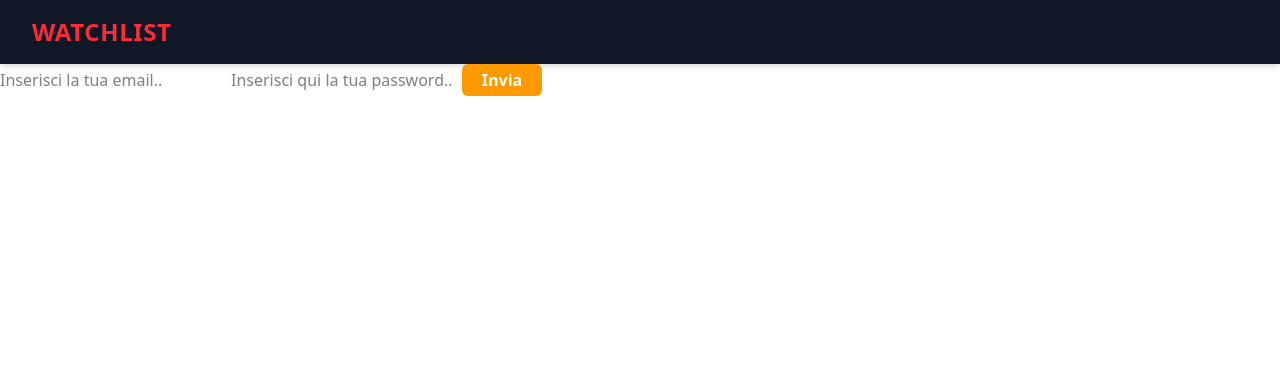
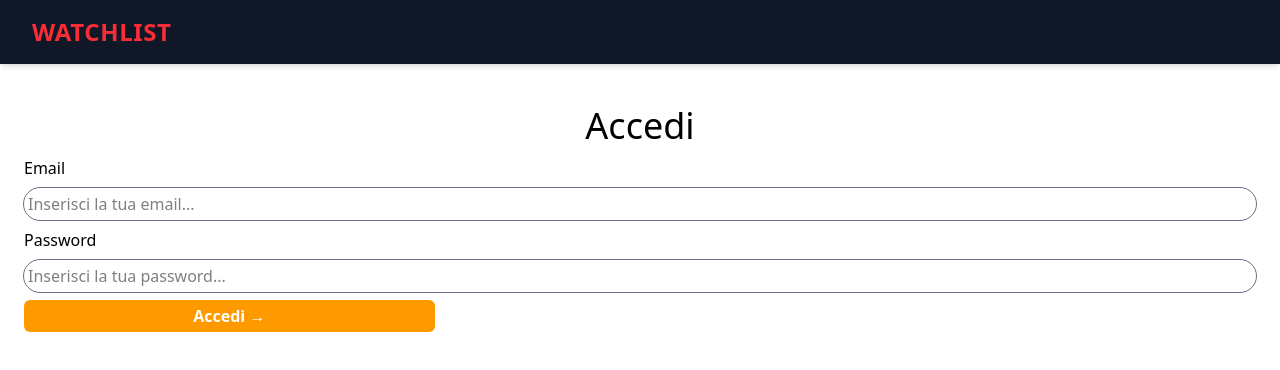
Before and after one commit to boomer934/watchlist, a React (Vite) app in the folder client/: page /login in a window 1280 px wide. Shown: the top 370 px of the page. Built offline with nearby package versions, Linux system fonts and the light colour scheme.

Commit message:
layout refactoring

```diff
--- a/client/src/components/FormLogin.jsx
+++ b/client/src/components/FormLogin.jsx
@@ -2,48 +2,54 @@ import axios from 'axios'
 import { useNavigate } from 'react-router-dom'
 
 export default function FormLogin({ user, setUser }) {
-    const navigate = useNavigate()
-    const handleSubmit = async(e) => {
-        e.preventDefault()
-        axios.post("http://localhost:5000/login",user)
-        .then(res=> {
-            localStorage.setItem("token",res.data.token)
-            if(res.status === 200){
-                navigate('/home')
-            }
-        })
-        setUser({email:"",password:""})
+  const navigate = useNavigate()
 
+  const handleSubmit = async (e) => {
+    e.preventDefault()
+    try {
+      const response = await axios.post("http://localhost:5000/login", user)
+      localStorage.setItem("token", response.data.token)
+      if (response.status === 200) {
+        navigate('/home')
+      }
+    } catch (error) {
+      console.error(error)
     }
-
+    setUser({ email: "", password: "" })
+  }
 
   return (
-    <>
-      <form onSubmit={handleSubmit}>
+    <div className="flex flex-col items-center h-full mt-8">
+      <h1 className="text-4xl p-2.5">Accedi</h1>
+      <form onSubmit={handleSubmit} className="w-full flex items-start justify-center flex-col h-auto rounded-3xl p-6 pt-0">
+        <label htmlFor="email" className="self-start">
+          Email
+        </label>
         <input
           type="email"
           name="email"
-          id="emailUtente"
           value={user.email}
-          onChange={(e) => setUser({ ...user, email: e.target.value })}
-          placeholder="Inserisci la tua email.."
+          onChange={({ target }) => setUser({ ...user, email: target.value })}
+          placeholder="Inserisci la tua email..."
+          className="focus:outline-0 p-1 my-2 outline-1 outline-gray-500 rounded-3xl w-full"
         />
-
+        <label htmlFor="password" className="self-start">
+          Password
+        </label>
         <input
           type="password"
           name="password"
-          id="userPassword"
           value={user.password}
-          onChange={(e) => setUser({ ...user, password: e.target.value })}
-          placeholder="Inserisci qui la tua password.."
+          onChange={({ target }) => setUser({ ...user, password: target.value })}
+          placeholder="Inserisci la tua password..."
+          className="focus:outline-0 p-1 my-2 outline-1 outline-gray-500 rounded-3xl w-full"
         />
-
         <input
           type="submit"
-          value="Invia"
-          className="bg-amber-500 w-20 h-8 cursor-pointer rounded-md text-white font-semibold"
+          value="Accedi →"
+          className="bg-amber-500 w-full md:w-1/3 h-8 cursor-pointer rounded-md text-white font-semibold"
         />
       </form>
-    </>
+    </div>
   )
 }
--- a/client/src/components/FormRegister.jsx
+++ b/client/src/components/FormRegister.jsx
@@ -65,7 +65,7 @@ export default function RegisterForm({ user, setUser }) {
         />
         <input
           type="submit"
-          value="Sign Up"
+          value="Sign Up →"
           className="bg-red-500 w-full h-8 cursor-pointer text-white font-semibold mt-5 self-center rounded-3xl focus:scale-110 focus:bg-red-600 focus:transition duration-300 ease-in-out"
         />
       </form>
```
